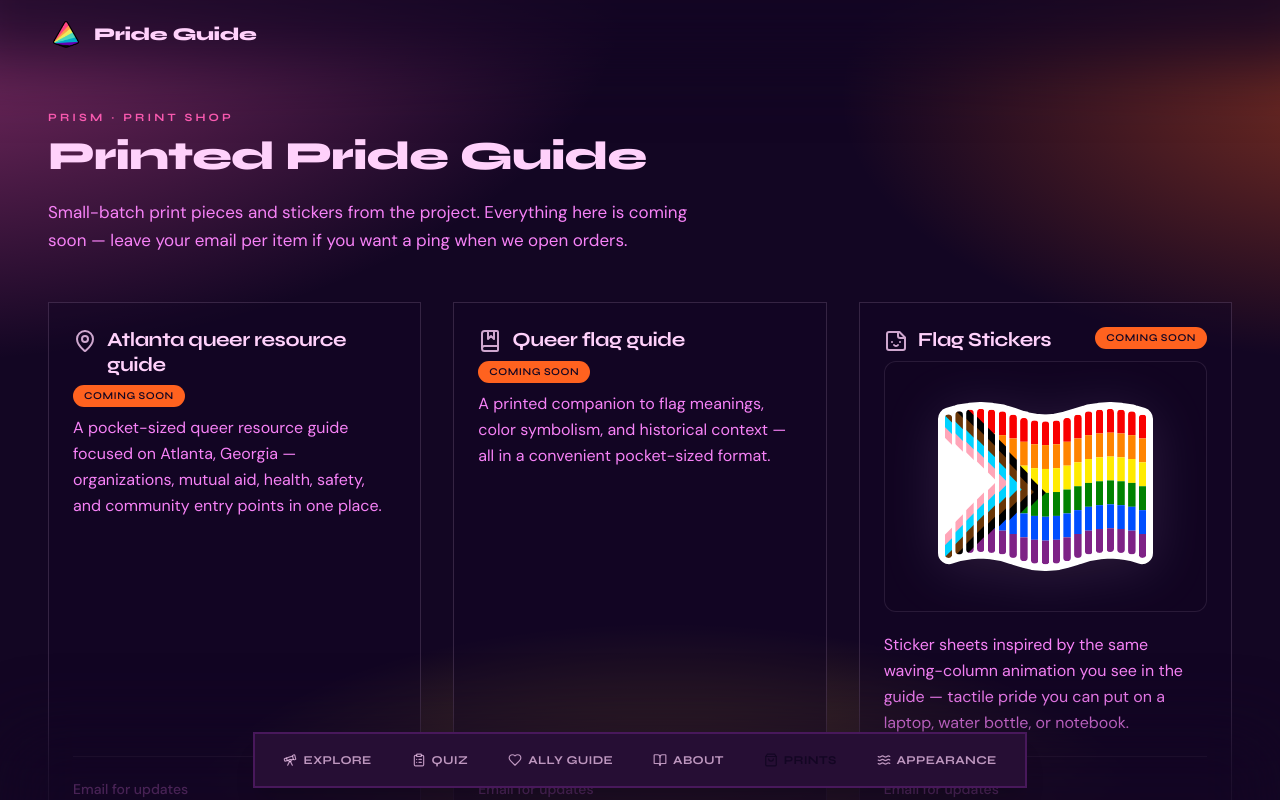
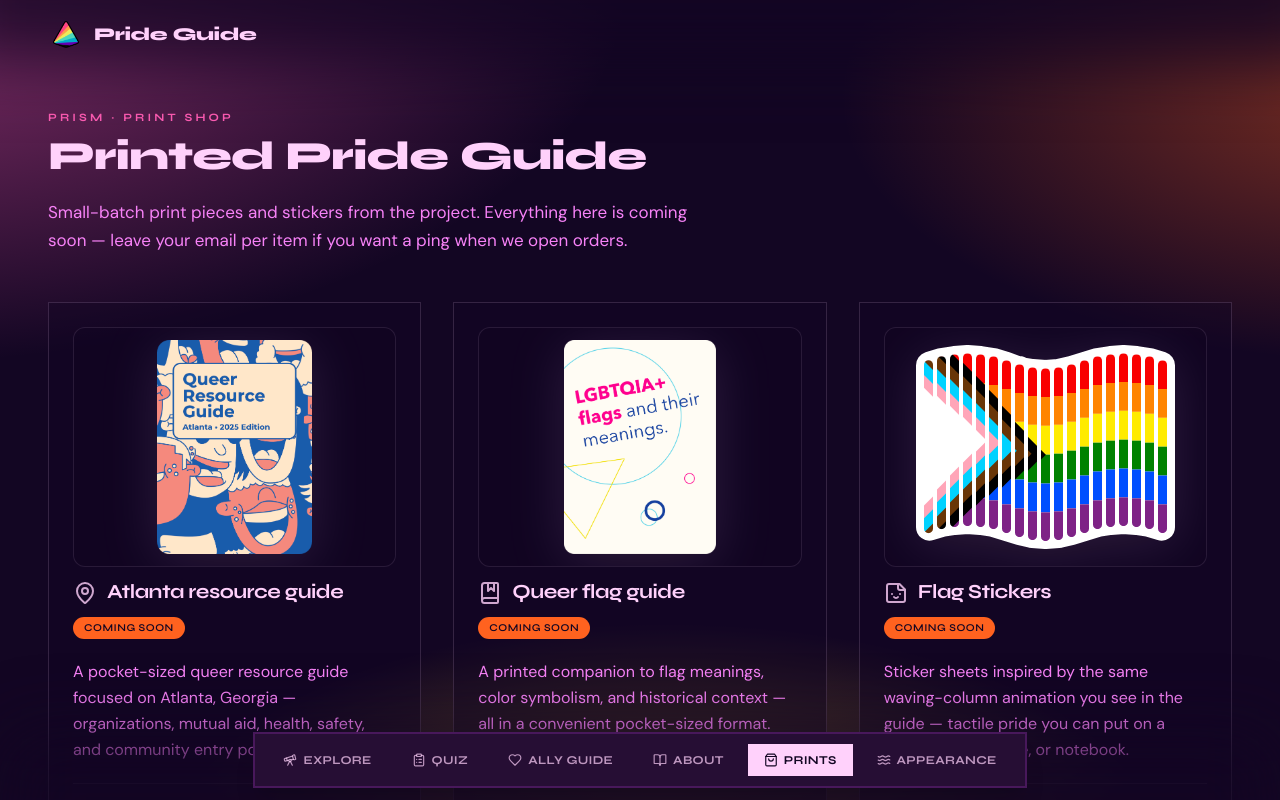
Before and after one commit to michaeldavidtodd/prideguide, a Next.js app: page /products in a window 1280 px wide. Built offline with nearby package versions, Linux system fonts and the light colour scheme.

Commit message:
Add print product thumbnails and update layout in PridePrintsPageClient. Introduced new components for displaying the Queer Resource Guide and Queer Flag Guide images. Adjusted card layout and styles for better presentation of print products. Added new image assets for the guides.

```diff
--- a/components/pride-prints-page-client.tsx
+++ b/components/pride-prints-page-client.tsx
@@ -10,7 +10,7 @@ import { PrideLearnPageContent, useLearnPageIntroVariants } from "@/components/p
 import { useStudioShell } from "@/components/studio-shell-context"
 import { Badge } from "@/components/ui/badge"
 import { Button } from "@/components/ui/button"
-import { Card, CardContent, CardHeader, CardTitle } from "@/components/ui/card"
+import { Card, CardContent, CardTitle } from "@/components/ui/card"
 import { Input } from "@/components/ui/input"
 import { Label } from "@/components/ui/label"
 import type { FlagDefinition } from "@/lib/flags"
@@ -20,6 +20,26 @@ import { cn } from "@/lib/utils"
 /** Sticker card: export asset from `public/images/flag-sticker.svg`. Switch to `"animated-flag"` for the in-app paused `AnimatedFlag` preview. */
 const STICKER_PREVIEW_MODE: "svg-asset" | "animated-flag" = "svg-asset"
 const FLAG_STICKER_IMAGE_PATH = "/images/flag-sticker.svg" as const
+
+const QUEER_RESOURCE_GUIDE_THUMB = {
+  src: "/Queer-Resource-Guide.png",
+  width: 922,
+  height: 1275,
+  label: "Queer Resource Guide cover, Atlanta edition",
+} as const
+
+const QUEER_FLAG_GUIDE_THUMB = {
+  src: "/Queer-Flag-Guide.png",
+  width: 1790,
+  height: 2526,
+  label: "LGBTQIA+ flags and their meanings — cover thumbnail",
+} as const
+
+/** Same fixed height for every print product thumbnail (covers + sticker). */
+const PRINT_THUMB_FRAME =
+  "flex h-56 min-h-0 w-full shrink-0 flex-col overflow-hidden rounded-xl border border-foreground/10 bg-background/30 px-2 py-2 sm:h-60 sm:px-3 sm:py-3"
+
+const PRINT_THUMB_IMAGE_SIZES = "(max-width: 768px) 92vw, (max-width: 1280px) 34vw, 400px" as const
 
 type PrintProductId = "atlanta-resource-guide" | "queer-flag-guide" | "animated-flag-stickers"
 
@@ -33,7 +53,7 @@ type PrintProduct = {
 const PRINT_PRODUCTS: readonly PrintProduct[] = [
   {
     id: "atlanta-resource-guide",
-    title: "Atlanta queer resource guide",
+    title: "Atlanta resource guide",
     description:
       "A pocket-sized queer resource guide focused on Atlanta, Georgia — organizations, mutual aid, health, safety, and community entry points in one place.",
     Icon: MapPin,
@@ -57,6 +77,37 @@ const PRINT_PRODUCTS: readonly PrintProduct[] = [
 function stickerPreviewFlag(): FlagDefinition {
   const progress = PRIDE_FLAGS.find((f) => f.id === "progress")
   return progress ?? PRIDE_FLAGS[0]!
+}
+
+function PrintRasterThumbnail({
+  src,
+  width,
+  height,
+  label,
+}: {
+  src: string
+  width: number
+  height: number
+  label: string
+}) {
+  return (
+    <div className={PRINT_THUMB_FRAME}>
+      <div
+        className="flex min-h-0 flex-1 items-center justify-center"
+        role="img"
+        aria-label={label}
+      >
+        <Image
+          src={src}
+          alt=""
+          width={width}
+          height={height}
+          sizes={PRINT_THUMB_IMAGE_SIZES}
+          className="h-auto max-h-full w-auto max-w-full object-contain drop-shadow-[0_8px_28px_hsl(var(--foreground)/0.12)]"
+        />
+      </div>
+    </div>
+  )
 }
 
 function ProductInterestForm({ productId, productTitle }: { productId: PrintProductId; productTitle: string }) {
@@ -152,27 +203,26 @@ export function PridePrintsPageClient() {
               )}
               style={studioShellStyle}
             >
-              <CardHeader className="space-y-3 pb-2">
-                <div className="flex flex-wrap items-start justify-between gap-2">
-                  <CardTitle className="flex items-start gap-2.5 font-display text-lg font-bold leading-tight tracking-tight sm:text-xl">
-                    <product.Icon className="mt-0.5 size-6 shrink-0 opacity-80" aria-hidden />
-                    <span>{product.title}</span>
-                  </CardTitle>
-                  <Badge variant="secondary" className="shrink-0 font-display text-[0.65rem] uppercase tracking-wider">
-                    Coming soon
-                  </Badge>
-                </div>
-              </CardHeader>
-              <CardContent className="flex flex-1 flex-col gap-5 pt-0">
-                {product.id === "animated-flag-stickers" ? (
-                  <div
-                    className={cn(
-                      "flag-bounds w-full overflow-hidden rounded-xl border border-foreground/10 bg-background/30 px-4 py-5 sm:px-6 sm:py-7",
-                      STICKER_PREVIEW_MODE === "svg-asset" ? "aspect-243/188" : "aspect-[3/2.3]",
-                    )}
-                  >
+              <CardContent className="flex flex-1 flex-col gap-5 pt-6">
+                <div className="flex flex-col gap-3">
+                {product.id === "atlanta-resource-guide" ? (
+                  <PrintRasterThumbnail
+                    src={QUEER_RESOURCE_GUIDE_THUMB.src}
+                    width={QUEER_RESOURCE_GUIDE_THUMB.width}
+                    height={QUEER_RESOURCE_GUIDE_THUMB.height}
+                    label={QUEER_RESOURCE_GUIDE_THUMB.label}
+                  />
+                ) : product.id === "queer-flag-guide" ? (
+                  <PrintRasterThumbnail
+                    src={QUEER_FLAG_GUIDE_THUMB.src}
+                    width={QUEER_FLAG_GUIDE_THUMB.width}
+                    height={QUEER_FLAG_GUIDE_THUMB.height}
+                    label={QUEER_FLAG_GUIDE_THUMB.label}
+                  />
+                ) : product.id === "animated-flag-stickers" ? (
+                  <div className={PRINT_THUMB_FRAME}>
                     <div
-                      className="grid min-h-0 w-full place-items-center"
+                      className="flex min-h-0 flex-1 flex-col items-center justify-center"
                       role="img"
                       aria-label={
                         STICKER_PREVIEW_MODE === "svg-asset"
@@ -184,10 +234,11 @@ export function PridePrintsPageClient() {
                         <Image
                           src={FLAG_STICKER_IMAGE_PATH}
                           alt=""
-                          width={259}
-                          height={204}
+                          width={243}
+                          height={188}
+                          sizes={PRINT_THUMB_IMAGE_SIZES}
                           unoptimized
-                          className="h-auto max-h-[min(88cqh,100%)] w-full max-w-full m-auto object-contain drop-shadow-[0_8px_28px_hsl(var(--foreground)/0.12)]"
+                          className="h-auto max-h-full w-auto max-w-full object-contain drop-shadow-[0_8px_28px_hsl(var(--foreground)/0.12)]"
                         />
                       ) : (
                         <AnimatedFlag
@@ -198,12 +249,20 @@ export function PridePrintsPageClient() {
                           staggeredDelay={150}
                           billow={0.75}
                           motionless
-                          className="w-auto! max-h-[min(68cqh,100%)] max-w-[min(100%,96cqi)] shrink-0 drop-shadow-[0_8px_28px_hsl(var(--foreground)/0.12)]!"
+                          className="w-auto! max-h-full max-w-full shrink-0 drop-shadow-[0_8px_28px_hsl(var(--foreground)/0.12)]!"
                         />
                       )}
                     </div>
                   </div>
                 ) : null}
+                <CardTitle className="flex items-start gap-2.5 font-display text-lg font-bold leading-tight tracking-tight sm:text-xl">
+                  <product.Icon className="mt-0.5 size-6 shrink-0 opacity-80" aria-hidden />
+                  <span>{product.title}</span>
+                </CardTitle>
+                <Badge variant="secondary" className="w-fit shrink-0 font-display text-[0.65rem] uppercase tracking-wider">
+                  Coming soon
+                </Badge>
+                </div>
                 <p className="text-pretty text-sm leading-relaxed text-muted-foreground sm:text-base">
                   {product.description}
                 </p>
```
Also changed, not shown: public/Queer-Flag-Guide.png (added), public/Queer-Resource-Guide.png (added).
